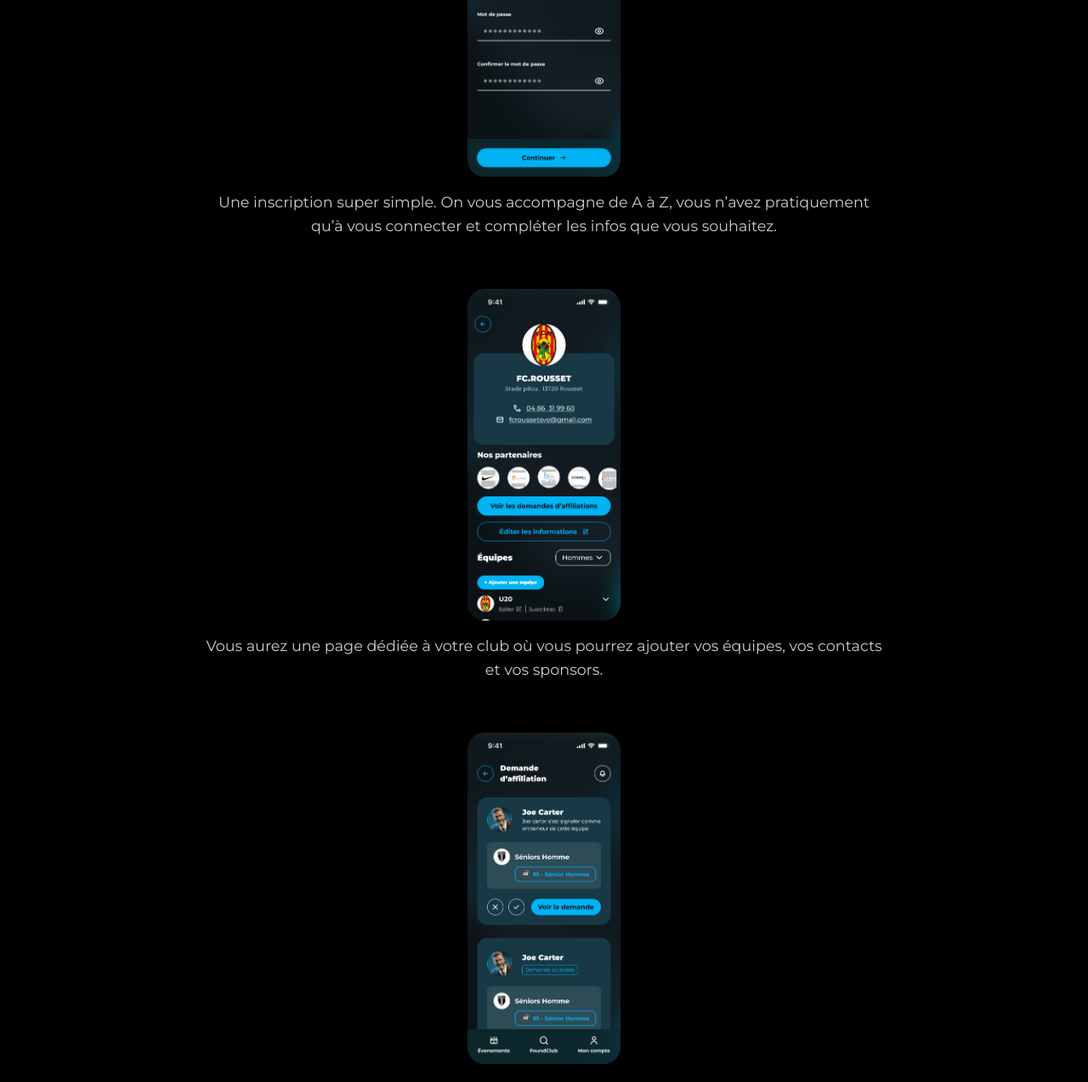
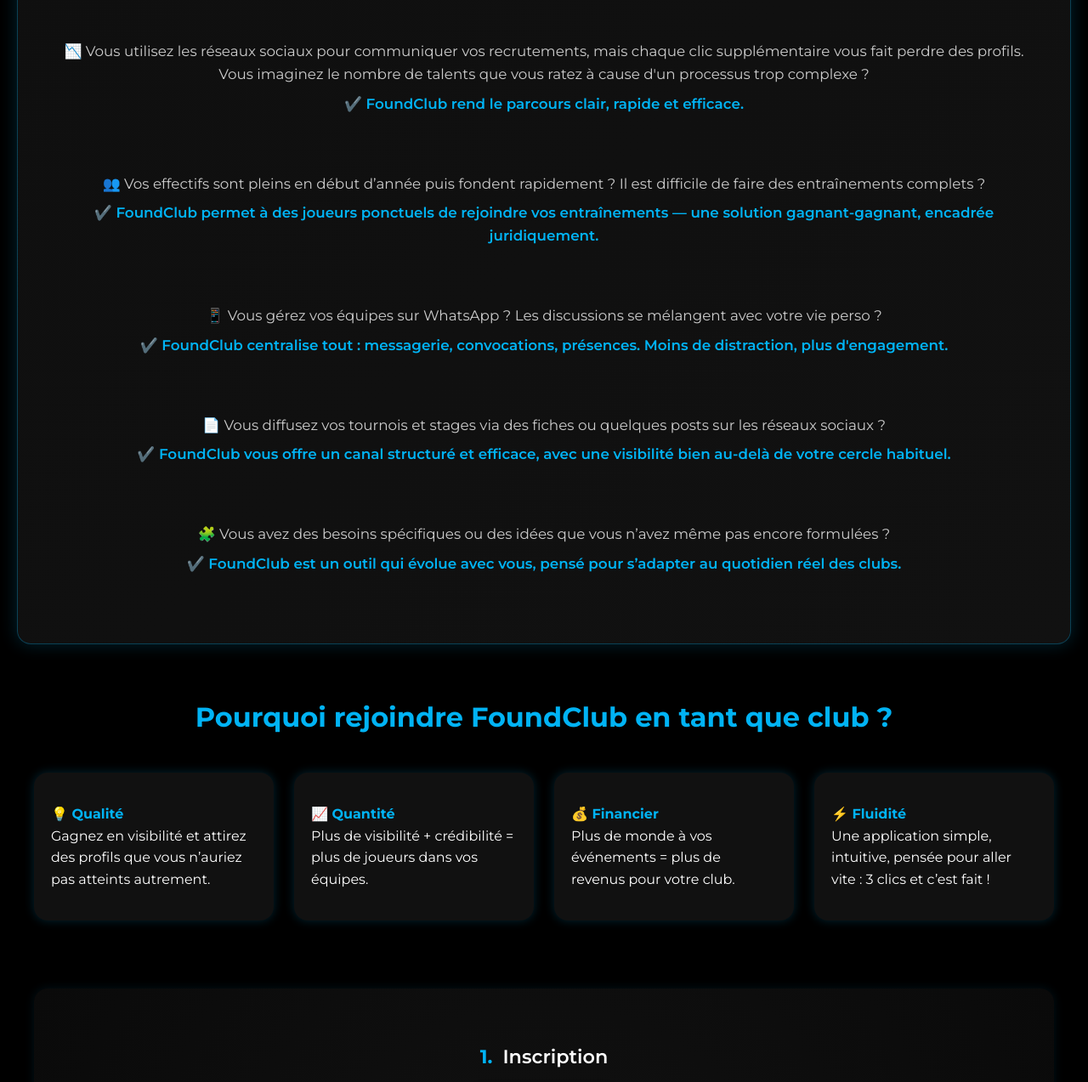
Before and after one commit to Foundclub/foundclub-landing, a plain HTML site: page Club.html in a window 1280 px wide. Shown: the part 341-1614 px from the top of the page at 85% size. Drawn offline with Linux system fonts and the light colour scheme.

Commit message:
Add files via upload

```diff
--- a/Club.html
+++ b/Club.html
@@ -11,25 +11,15 @@
         flex-direction: row;
         justify-content: space-between;
       }
-
-  .header-container {
-    width: 100%;
-    display: flex;
-    justify-content: space-between;
-    align-items: center;
-  }
-
       nav {
         margin-left: auto;
       }
-
       .page-title h1 {
         font-size: 1.5rem;
         text-align: center;
         width: 100%;
       }
     }
-
     body {
       margin: 0;
       font-family: 'Montserrat', sans-serif;
@@ -53,13 +43,6 @@
       height: 28px;
       margin-right: 20px;
     }
-    header h1 {
-      color: #01B3F4;
-      margin: 0;
-      font-size: 1.5rem;
-      flex: 1;
-      text-align: center;
-    }
     nav {
       display: flex;
       gap: 20px;
@@ -82,14 +65,44 @@
     .section {
       max-width: 1200px;
       margin: 0 auto;
-      padding: 0 20px 60px;
+      padding: 0 20px 100px;
     }
     .storyboard-item {
   display: flex;
   flex-direction: column;
   align-items: center;
+  background: radial-gradient(circle at center, #111 0%, #0a0a0a 100%);
+  padding: 40px 20px;
+  border-radius: 16px;
+  box-shadow: 0 0 12px rgba(0,179,244,0.1);
   margin-bottom: 60px;
 }
+.storyboard-item {
+  animation: fadeUp 0.6s ease-in-out both;
+}
+
+@keyframes fadeUp {
+  from {
+    opacity: 0;
+    transform: translateY(20px);
+  }
+  to {
+    opacity: 1;
+    transform: translateY(0);
+  }
+}
+.storyboard-item h3 {
+  font-size: 1.4rem;
+  margin-bottom: 20px;
+  color: #fff;
+  font-weight: 600;
+}
+.storyboard-item h3 span {
+  color: #01B3F4;
+  font-weight: 700;
+  margin-right: 6px;
+}
+
     .storyboard-item img {
       max-width: 180px;
       width: 100%;
@@ -123,6 +136,7 @@
       padding: 40px;
       border-radius: 16px;
       box-shadow: 0 0 15px rgba(0,0,0,0.5);
+      margin-bottom: 80px;
     }
     ul.benefits {
       list-style: none;
@@ -141,23 +155,51 @@
       color: #01B3F4;
       font-weight: bold;
     }
-
-
     .logo {
       height: 36px;
     }
-
     .page-title {
       text-align: center;
       margin: 40px 0 20px;
     }
-
     .page-title h1 {
       color: #01B3F4;
       font-size: 2rem;
       margin: 0;
     }
-
+    .join-section, .problem-section {
+      background: linear-gradient(135deg, #0f0f0f, #111111);
+      padding: 40px;
+      border-radius: 16px;
+      margin: 40px 20px;
+      border: 1px solid rgba(1,179,244,0.3);
+      box-shadow: 0 0 20px rgba(1,179,244,0.2);
+    }
+    .join-section h2, .problem-section h2 {
+      text-align: center;
+      color: #01B3F4;
+      margin-bottom: 30px;
+    }
+    .problem-item {
+      margin-bottom: 40px;
+      padding-top: 10px;
+    }
+    .problem-item p {
+      font-size: 1.05rem;
+      color: #ccc;
+      text-align: center;
+    }
+    .problem-item strong {
+      color: #01B3F4;
+      font-weight: 600;
+      display: inline-block;
+      margin-top: 8px;
+      animation: fadeIn 0.5s ease-in-out;
+    }
+    @keyframes fadeIn {
+      from { opacity: 0; transform: translateY(10px); }
+      to { opacity: 1; transform: translateY(0); }
+    }
   </style>
 </head>
 <body>
@@ -168,56 +210,92 @@
     </nav>
   </header>
 
-
   <div class="page-title">
     <h1>Clubs – Comment ça marche ?</h1>
   </div>
 
+  <div class="problem-section">
+    <h2>Des problématiques concrètes, des réponses simples</h2>
+    <div class="problem-item">
+      <p>📉 Vous utilisez les réseaux sociaux pour communiquer vos recrutements, mais chaque clic supplémentaire vous fait perdre des profils. Vous imaginez le nombre de talents que vous ratez à cause d'un processus trop complexe ?<br><strong>✔️ FoundClub rend le parcours clair, rapide et efficace.</strong></p>
+    </div>
+    <div class="problem-item">
+      <p>👥 Vos effectifs sont pleins en début d’année puis fondent rapidement ? Il est difficile de faire des entraînements complets ?<br><strong>✔️ FoundClub permet à des joueurs ponctuels de rejoindre vos entraînements — une solution gagnant-gagnant, encadrée juridiquement.</strong></p>
+    </div>
+    <div class="problem-item">
+      <p>📱 Vous gérez vos équipes sur WhatsApp ? Les discussions se mélangent avec votre vie perso ?<br><strong>✔️ FoundClub centralise tout : messagerie, convocations, présences. Moins de distraction, plus d'engagement.</strong></p>
+    </div>
+    <div class="problem-item">
+      <p>📄 Vous diffusez vos tournois et stages via des fiches ou quelques posts sur les réseaux sociaux ?<br><strong>✔️ FoundClub vous offre un canal structuré et efficace, avec une visibilité bien au-delà de votre cercle habituel.</strong></p>
+    </div>
+    <div class="problem-item">
+      <p>🧩 Vous avez des besoins spécifiques ou des idées que vous n’avez même pas encore formulées ?<br><strong>✔️ FoundClub est un outil qui évolue avec vous, pensé pour s’adapter au quotidien réel des clubs.</strong></p>
+    </div>
+  </div>
+
+  <h2>Pourquoi rejoindre FoundClub en tant que club ?</h2>
+<div class="section benefits" style="display: grid; gap: 24px; grid-template-columns: repeat(auto-fit, minmax(260px, 1fr)); background: transparent; box-shadow: none; padding: 0;">
+
+  <div style="background:#111; padding: 20px; border-radius: 16px; box-shadow: 0 0 12px rgba(1,179,244,0.2);">
+    <p><strong style="color:#01B3F4;">💡 Qualité</strong><br>Gagnez en visibilité et attirez des profils que vous n’auriez pas atteints autrement.</p>
+  </div>
+
+  <div style="background:#111; padding: 20px; border-radius: 16px; box-shadow: 0 0 12px rgba(1,179,244,0.2);">
+    <p><strong style="color:#01B3F4;">📈 Quantité</strong><br>Plus de visibilité + crédibilité = plus de joueurs dans vos équipes.</p>
+  </div>
+
+  <div style="background:#111; padding: 20px; border-radius: 16px; box-shadow: 0 0 12px rgba(1,179,244,0.2);">
+    <p><strong style="color:#01B3F4;">💰 Financier</strong><br>Plus de monde à vos événements = plus de revenus pour votre club.</p>
+  </div>
+
+  <div style="background:#111; padding: 20px; border-radius: 16px; box-shadow: 0 0 12px rgba(1,179,244,0.2);">
+    <p><strong style="color:#01B3F4;">⚡ Fluidité</strong><br>Une application simple, intuitive, pensée pour aller vite : 3 clics et c’est fait !</p>
+  </div>
+
+</div>
 
 
 <div class="section">
   <div class="storyboard-item">
+    <h3><span>1.</span> Inscription</h3>
     <img src="images/club/inscription.png" alt="Inscription">
     <p>Une inscription super simple. On vous accompagne de A à Z, vous n’avez pratiquement qu’à vous connecter et compléter les infos que vous souhaitez.</p>
   </div>
-
   <div class="storyboard-item">
+    <h3><span>2.</span> Page Club</h3>
     <img src="images/club/clubs.png" alt="Page Club">
     <p>Vous aurez une page dédiée à votre club où vous pourrez ajouter vos équipes, vos contacts et vos sponsors.</p>
   </div>
-
   <div class="storyboard-item">
+    <h3><span>3.</span> Demandes d’affiliation</h3>
     <img src="images/club/demandes-affiliations.png" alt="Affiliation">
     <p>Vous pourrez assigner vos entraîneurs à vos équipes facilement grâce au bouton "Demandes d’affiliation".</p>
   </div>
-
   <div class="storyboard-item">
+    <h3><span>4.</span> Ajout d’événement</h3>
     <img src="images/club/ajout-evenements.png" alt="Ajout d’évènement">
-      <p>Vous et vos entraîneurs pourrez créer des événements : détection, entraînement, entraînements ouverts, matchs amicaux, tournois et stages. <br>
+    <p>Vous et vos entraîneurs pourrez créer des événements : détection, entraînement, entraînements ouverts, matchs amicaux, tournois et stages.<br>
       <a href="evenements.html" class="button-link">Voir les types d’événements</a>
     </p>
   </div>
-
   <div class="storyboard-item">
+    <h3><span>5.</span> Page Équipe</h3>
     <img src="images/club/Mon-equipe.png" alt="Page Équipe">
-      <p>Chaque équipe que vous ajoutez dispose d’une page dédiée, permettant à ses membres de suivre les événements et de répondre aux convocations (présence aux entraînements, matchs...).</p>
+    <p>Chaque équipe que vous ajoutez dispose d’une page dédiée, permettant à ses membres de suivre les événements et de répondre aux convocations.</p>
   </div>
-
   <div class="storyboard-item">
+    <h3><span>6.</span> Messagerie</h3>
     <img src="images/club/messagerie.png" alt="Messagerie">
     <p>Une messagerie interne pour échanger avec les membres du club ou contacter des profils extérieurs qui vous intéressent.</p>
   </div>
 </div>
 
-  <h2>Pourquoi rejoindre FoundClub en tant que club ?</h2>
 
-  <div class="section benefits">
-    <ul class="benefits">
-      <li><strong>Qualité :</strong> Gagnez en visibilité et attirez des profils que vous n’auriez pas atteints autrement.</li>
-      <li><strong>Quantité :</strong> Plus de visibilité + crédibilité = plus de joueurs dans vos équipes.</li>
-      <li><strong>Financier :</strong> Plus de monde à vos événements = plus de revenus pour votre club.</li>
-      <li><strong>Fluidité :</strong> Une application simple, intuitive, pensée pour aller vite : 3 clics et c’est fait !</li>
-    </ul>
+  <div class="join-section">
+    <h2>Comment nous rejoindre ?</h2>
+    <p style="text-align: center; color: #ccc; font-size: 1.1rem;">Prenez simplement contact avec nous :<br>
+      📞 07 78 81 39 15<br>
+      📧 contact@foundclubpro.com</p>
   </div>
 </body>
 </html>
```
Lines whose indentation alone changed are shown as unchanged.
